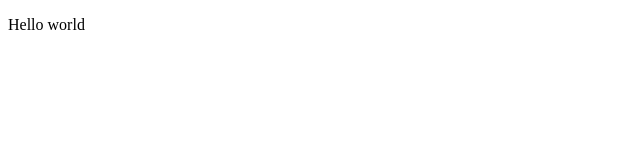
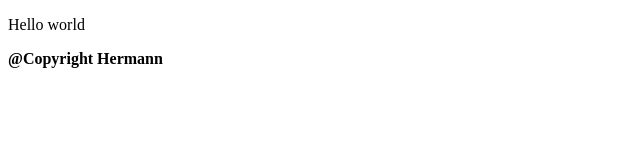
Before and after one commit to Hermann-cell/projet-git, a plain HTML site: page index.html in a window 1280 px wide. Shown: the whole page, without its empty margins (0-640 px from the left). Drawn offline with Linux system fonts and the light colour scheme.

Commit message:
Update index.html

```diff
--- a/index.html
+++ b/index.html
@@ -7,5 +7,6 @@
 </head>
 <body>
     <p>Hello world</p>
+    <b>@Copyright Hermann</b>
 </body>
 </html>
```
